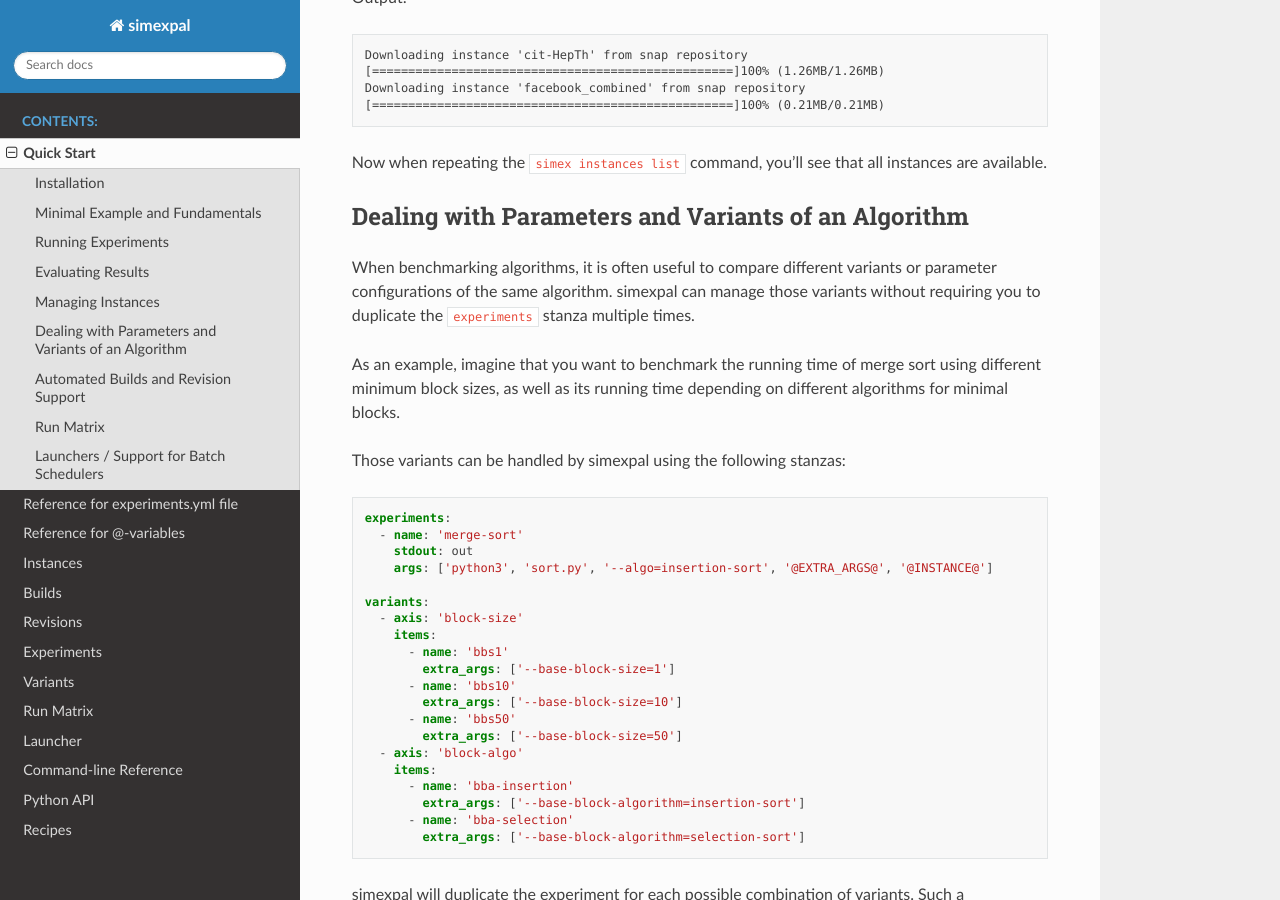
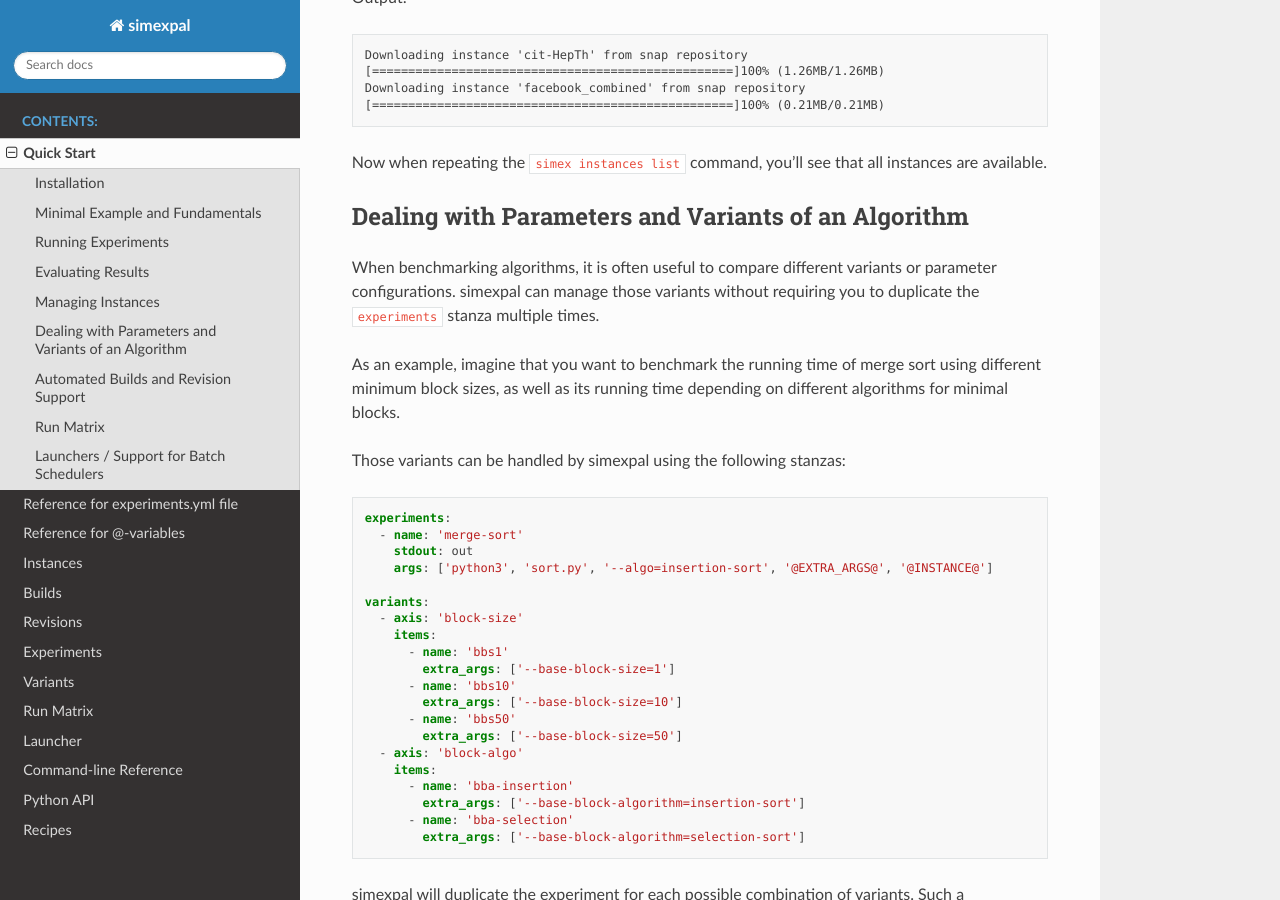
Before and after one commit to hu-macsy/simexpal, a Sphinx documentation site: the page built from docs/quick_start.rst, in a window 1280 px wide and 900 px high, scrolled down 7730 px. Built offline with Sphinx 7.4.7 and the Read the Docs theme 2.0.0, drawn with Linux system fonts in a browser that asks for light colours.

Commit message:
Rephrase parameter and variants intro.

```diff
--- a/docs/quick_start.rst
+++ b/docs/quick_start.rst
@@ -456,10 +456,9 @@ instances are available.
 Dealing with Parameters and Variants of an Algorithm
 ----------------------------------------------------
 
-When benchmarking algorithms, it is often useful to compare different
-variants or parameter configurations of the same algorithm.
-simexpal can manage those variants without requiring you to duplicate
-the ``experiments`` stanza multiple times.
+When benchmarking algorithms, it is often useful to compare different variants
+or parameter configurations. simexpal can manage those variants without
+requiring you to duplicate the ``experiments`` stanza multiple times.
 
 As an example, imagine that you want to benchmark the running time of
 merge sort using different minimum block sizes, as well as
```
